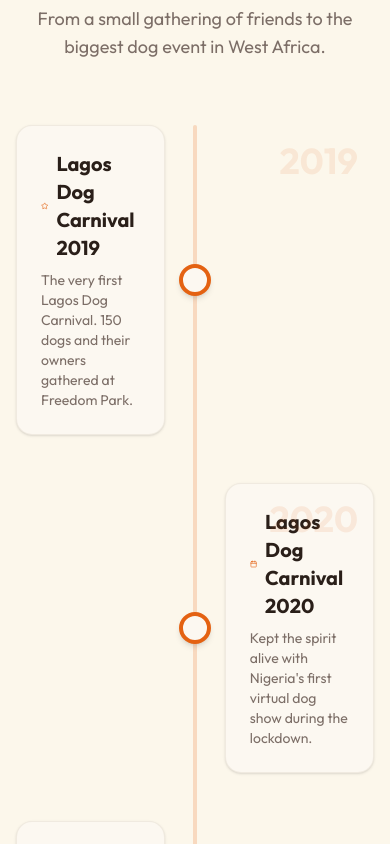
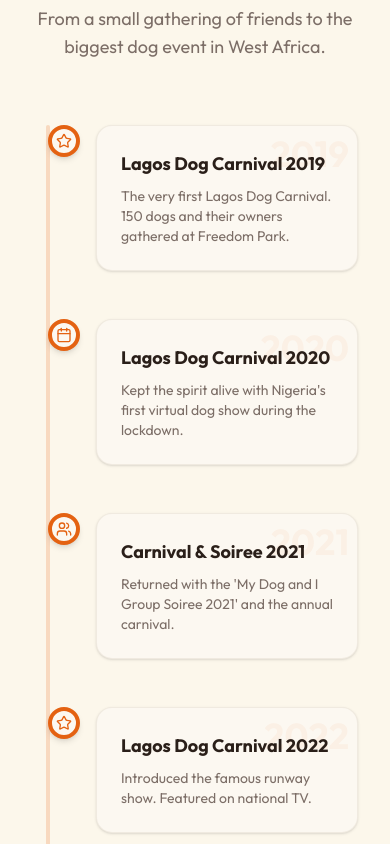
Before and after one commit to blossombubbles12/mydog, a Next.js app: page /carnival in a window 390 px wide. Shown: the part 3500-4344 px from the top of the page. Built offline with nearby package versions, Linux system fonts and the light colour scheme.

Commit message:
style: make carnival timeline mobile responsive

```diff
--- a/src/components/CarnivalTimeline.tsx
+++ b/src/components/CarnivalTimeline.tsx
@@ -60,9 +60,9 @@
                     </p>
                 </div>
 
-                <div className="relative max-w-4xl mx-auto">
-                    {/* Vertical Line */}
-                    <div className="absolute left-1/2 transform -translate-x-1/2 h-full w-1 bg-primary/20 rounded-full" />
+                <div className="relative max-w-4xl mx-auto px-4 md:px-0">
+                    {/* Vertical Line - Responsive alignment */}
+                    <div className="absolute left-8 md:left-1/2 transform -translate-x-1/2 h-full w-1 bg-primary/20 rounded-full" />
 
                     <div className="space-y-12">
                         {history.map((item, index) => (
@@ -72,27 +72,28 @@
                                 whileInView={{ opacity: 1, y: 0 }}
                                 viewport={{ once: true, margin: "-100px" }}
                                 transition={{ duration: 0.5, delay: index * 0.1 }}
-                                className={`relative flex items-center justify-between ${index % 2 === 0 ? "flex-row-reverse" : "flex-row"
-                                    }`}
+                                className={`relative flex items-center justify-between ${index % 2 === 0 ? "md:flex-row-reverse" : "md:flex-row"
+                                    } flex-col md:flex-row`}
                             >
-                                {/* Empty side for layout balance */}
-                                <div className="w-5/12" />
+                                {/* Empty side for layout balance on desktop only */}
+                                <div className="hidden md:block w-5/12" />
 
-                                {/* Center Node */}
-                                <div className="absolute left-1/2 transform -translate-x-1/2 w-8 h-8 bg-background border-4 border-primary rounded-full z-10 flex items-center justify-center shadow-md">
-                                    {/* Optional: <div className="w-2 h-2 bg-primary rounded-full" /> */}
+                                {/* Center Node - Responsive alignment */}
+                                <div className="absolute left-8 md:left-1/2 transform -translate-x-1/2 w-8 h-8 bg-background border-4 border-primary rounded-full z-10 flex items-center justify-center shadow-md">
+                                    <item.icon className="w-4 h-4 text-primary" />
                                 </div>
 
-                                {/* Content Card */}
-                                <div className="w-5/12 p-6 bg-background rounded-2xl shadow-sm border border-border/50 hover:shadow-md transition-shadow">
-                                    <span className="text-4xl font-bold text-primary/10 absolute top-4 right-4 pointer-events-none">
-                                        {item.year}
-                                    </span>
-                                    <div className="flex items-center gap-2 mb-2">
-                                        <item.icon className="w-5 h-5 text-primary" />
-                                        <h3 className="text-xl font-bold">{item.title}</h3>
+                                {/* Content Card - Adjusted width and spacing for mobile */}
+                                <div className="w-full md:w-5/12 pl-16 md:pl-0">
+                                    <div className="p-6 bg-background rounded-2xl shadow-sm border border-border/50 hover:shadow-md transition-all relative overflow-hidden group">
+                                        <span className="text-4xl font-bold text-primary/5 absolute top-2 right-2 md:top-4 md:right-4 pointer-events-none group-hover:text-primary/10 transition-colors">
+                                            {item.year}
+                                        </span>
+                                        <div className="flex items-center gap-2 mb-2 relative z-10">
+                                            <h3 className="text-lg md:text-xl font-bold">{item.title}</h3>
+                                        </div>
+                                        <p className="text-muted-foreground text-sm relative z-10">{item.description}</p>
                                     </div>
-                                    <p className="text-muted-foreground text-sm">{item.description}</p>
                                 </div>
                             </motion.div>
                         ))}
```
